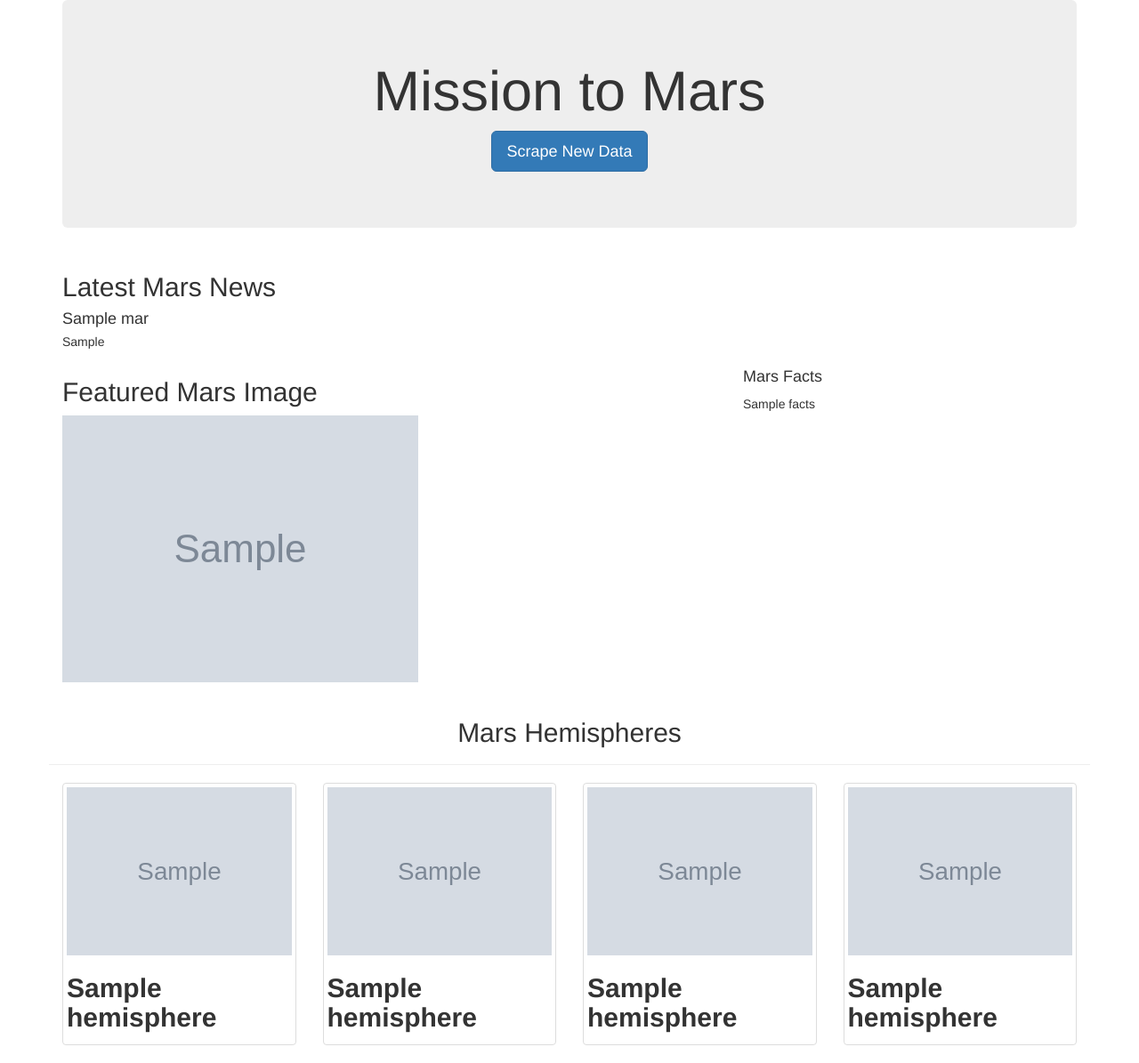
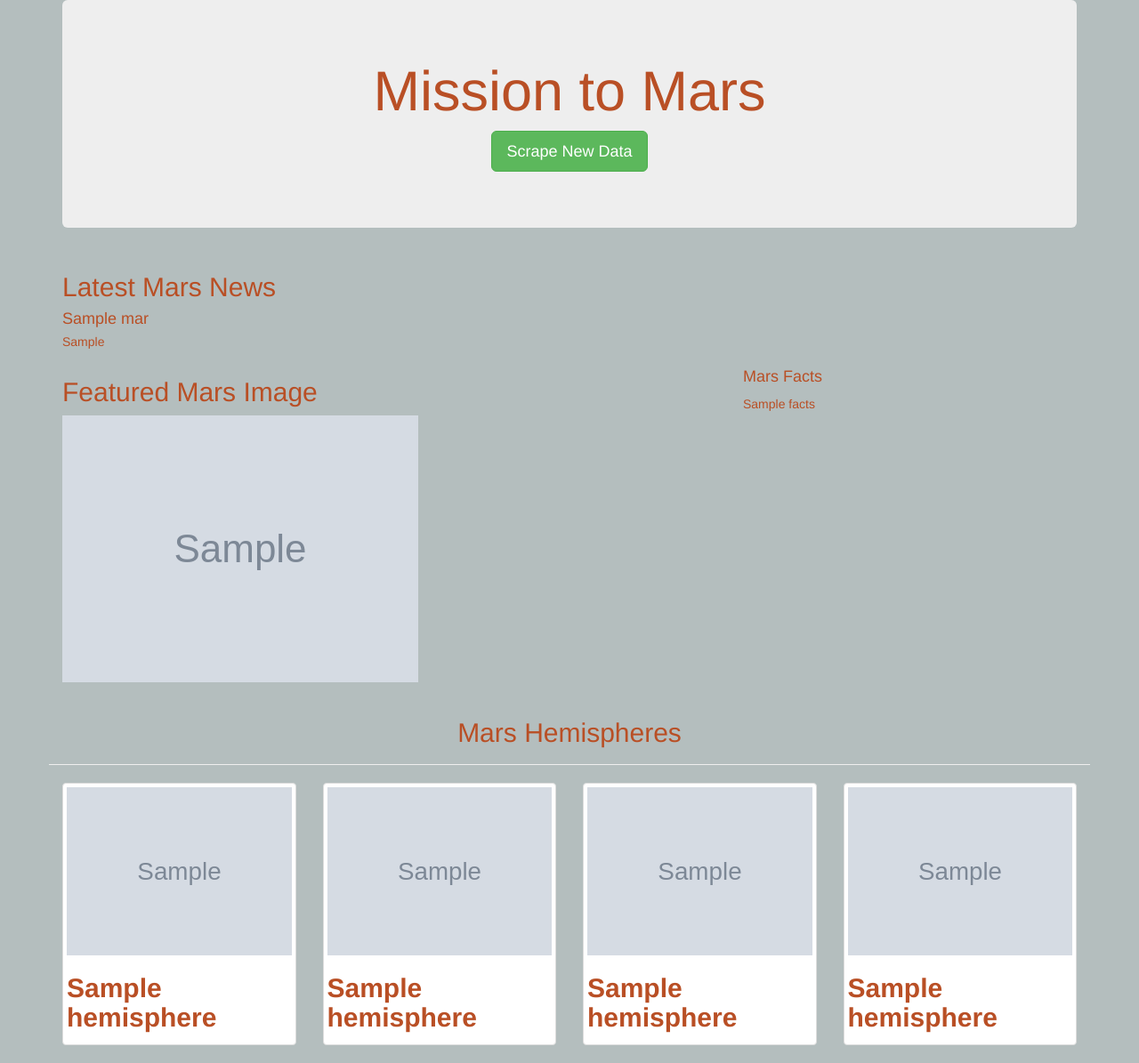
Before and after one commit to Abazer22/Mission-to-Mars, a Flask app: page / in a window 1280 px wide. Shown: the whole page at 89% size. Run offline with Flask 2, Linux system fonts and the light colour scheme; grey boxes marked "Sample" are stand-in pictures; a database or web service that is not in the repository returns one stand-in record (values such as "Sample title"); some libraries are stand-ins or nearby versions.

Commit message:
final update

```diff
--- a/index.html
+++ b/index.html
@@ -16,7 +16,7 @@
       <div class="jumbotron text-center">
         <h1>Mission to Mars</h1>
         <!-- Add a button to activate scraping script -->
-        <p><a class="btn btn-primary btn-lg" href="/scrape" role="button">Scrape New Data</a></p>
+        <p><a class="btn btn-default btn-sm" href="/scrape" role="button">Scrape New Data</a></p>
       </div>
       <!-- Add section for Mars News -->
       <div class="row" id="mars-news">
@@ -44,7 +44,7 @@
           <!-- Mars Facts -->
           <div class="row" id="mars-facts">
             <h4>Mars Facts</h4>
-            {{ mars.facts | safe }}
+            <table class="table table-bordered">{{mars.facts | safe }}</table>
           </div>
         </div>
       </div>
--- a/templates/index.html
+++ b/templates/index.html
@@ -10,13 +10,13 @@
       href="https://maxcdn.bootstrapcdn.com/bootstrap/3.3.7/css/bootstrap.min.css"
     />
   </head>
-  <body>
+  <body style="background-color:rgb(180, 190, 190); color:rgb(185, 79, 37)">
     <div class="container">
       <!-- Add Jumbotron to Header -->
       <div class="jumbotron text-center">
         <h1>Mission to Mars</h1>
         <!-- Add a button to activate scraping script -->
-        <p><a class="btn btn-primary btn-lg" href="/scrape" role="button">Scrape New Data</a></p>
+        <p><a class="btn btn-success btn-lg" href="/scrape" role="button">Scrape New Data</a></p>
       </div>
 
       <!-- Add section for Mars News -->
@@ -49,7 +49,7 @@
           <!-- Mars Facts -->
           <div class="row" id="mars-facts">
             <h4>Mars Facts</h4>
-            {{ mars.facts | safe }}
+            <table class="table table-striped">{{mars.facts | safe }}</table>
           </div>
         </div>
       </div>
@@ -66,7 +66,8 @@
         {% for i in range(4) %}
         <div class="col-md-3">
           <div class = "thumbnail">
-              <img src="{{mars.hemisphere[i].img_url}}">
+              <img src="{{mars.hemisphere[i].img_url}}"
+                   class="img-responsive">
               <h2><b>{{mars.hemisphere[i].title}}</b></h2>
           </div>
       </div>
```
Also changed, not shown: p1.PNG (added), p2.PNG (added), p3.PNG (added), 2 other files.
